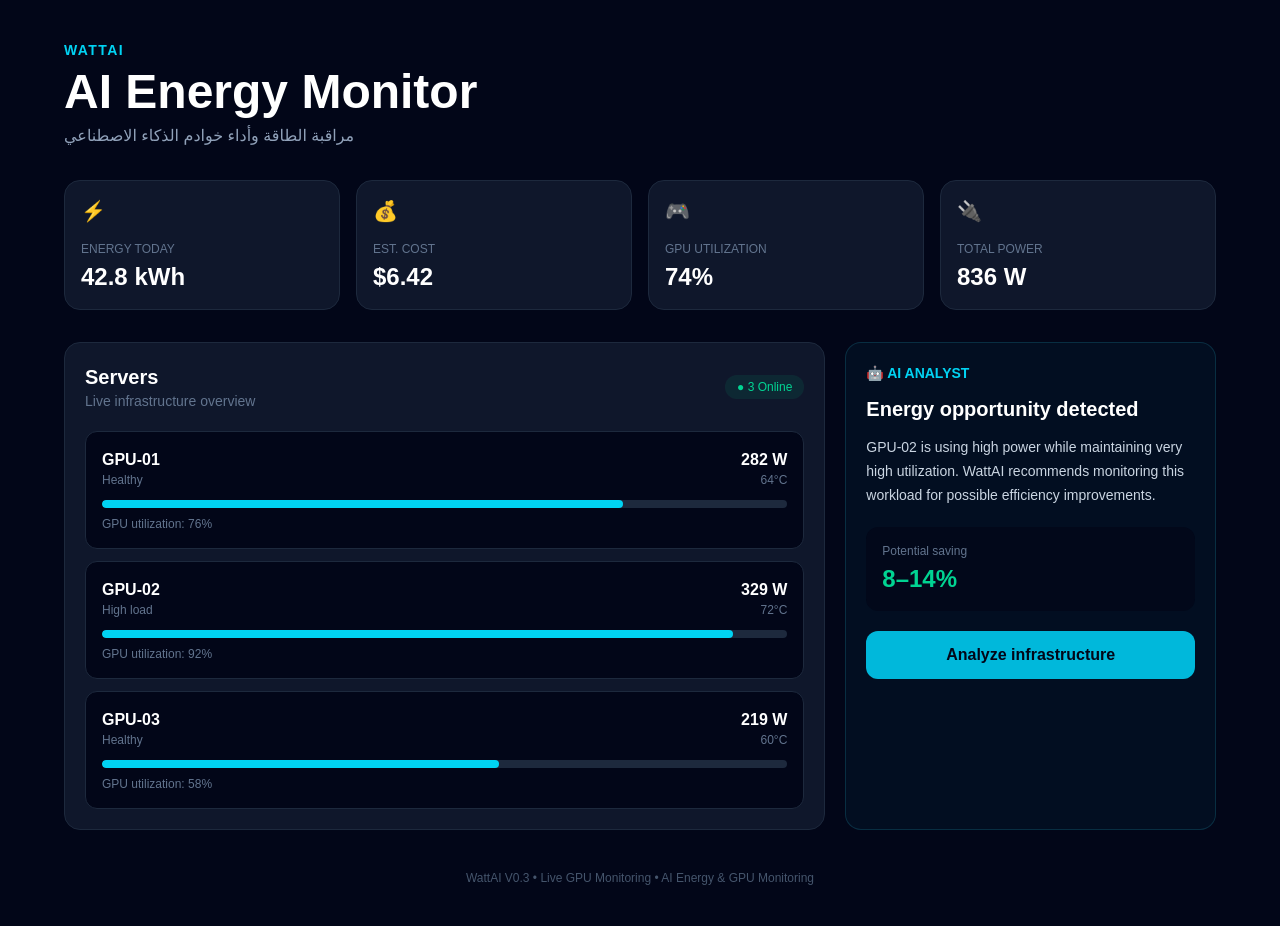
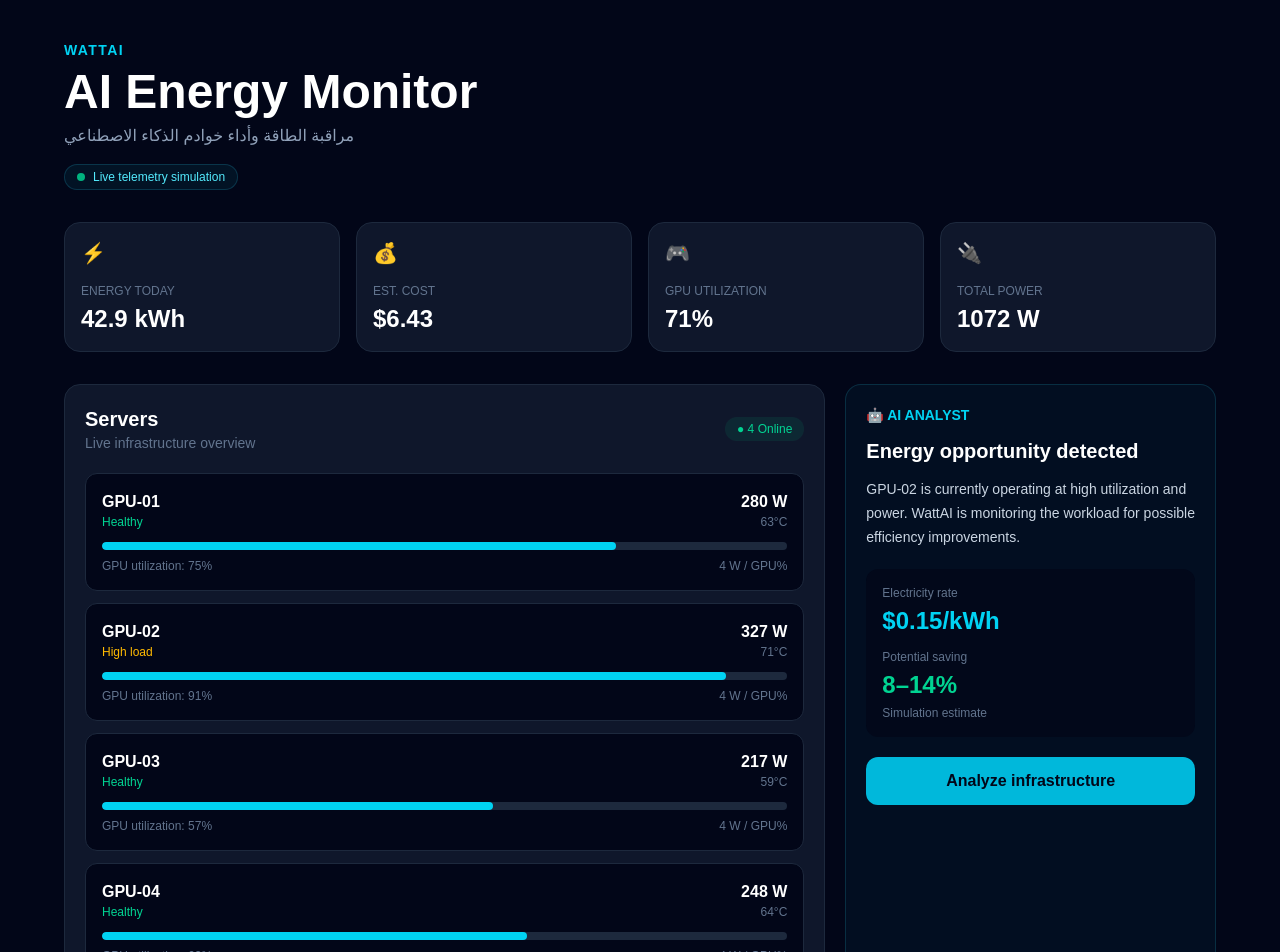
Before and after one commit to ahmedabdalla12455-alt/wattai, a Next.js app: page / in a window 1280 px wide. Shown: the top 952 px of the page. Before the commit the page ends 926 px from the top, so only its background shows below. Built offline with nearby package versions, Linux system fonts and the light colour scheme.

Commit message:
Upgrade dashboard to V0.5 telemetry

```diff
--- a/app/page.tsx
+++ b/app/page.tsx
@@ -1,48 +1,89 @@
 "use client";
 
-import { useEffect, useState } from "react";
+import { useEffect, useMemo, useState } from "react";
 
 const baseServers = [
-  { name: "GPU-01", gpu: 78, power: 286, temp: 64, status: "Healthy" },
-  { name: "GPU-02", gpu: 91, power: 331, temp: 71, status: "High load" },
-  { name: "GPU-03", gpu: 54, power: 219, temp: 58, status: "Healthy" },
+  { name: "GPU-01", gpu: 78, power: 286, temp: 64 },
+  { name: "GPU-02", gpu: 91, power: 331, temp: 71 },
+  { name: "GPU-03", gpu: 54, power: 219, temp: 58 },
+  { name: "GPU-04", gpu: 67, power: 248, temp: 62 },
 ];
+
+const energyRate = 0.15;
 
 export default function Home() {
   const [live, setLive] = useState(0);
-  const servers = baseServers.map((x, i) => ({ ...x, gpu: Math.max(20, Math.min(99, x.gpu + ((live + i * 3) % 9) - 4)), power: x.power + ((live * (i + 2)) % 17) - 8, temp: x.temp + ((live + i) % 5) - 2 }));
-  useEffect(() => { const timer = setInterval(() => setLive(v => v + 1), 2000); return () => clearInterval(timer); }, []);
+
+  useEffect(() => {
+    const timer = setInterval(() => setLive((value) => value + 1), 2000);
+    return () => clearInterval(timer);
+  }, []);
+
+  const servers = useMemo(
+    () =>
+      baseServers.map((server, i) => {
+        const gpu = Math.max(
+          20,
+          Math.min(99, server.gpu + ((live + i * 3) % 11) - 5),
+        );
+        const power = server.power + ((live * (i + 2)) % 21) - 10;
+        const temp = server.temp + ((live + i) % 7) - 3;
+
+        return {
+          ...server,
+          gpu,
+          power,
+          temp,
+          status: temp >= 70 || gpu >= 90 ? "High load" : "Healthy",
+        };
+      }),
+    [live],
+  );
+
+  const totalPower = servers.reduce((sum, server) => sum + server.power, 0);
+  const avgGpu = Math.round(
+    servers.reduce((sum, server) => sum + server.gpu, 0) / servers.length,
+  );
+  const energyToday = 42.8 + live * 0.03;
+  const estimatedCost = energyToday * energyRate;
+
   return (
-    <main className="min-h-screen bg-slate-950 text-white p-5 md:p-10">
+    <main className="min-h-screen bg-slate-950 p-5 text-white md:p-10">
       <div className="mx-auto max-w-6xl">
         <header className="mb-8">
-          <div className="text-sm text-cyan-400 font-semibold tracking-widest">
+          <div className="text-sm font-semibold tracking-widest text-cyan-400">
             WATTAI
           </div>
-          <h1 className="mt-2 text-3xl md:text-5xl font-bold">
+          <h1 className="mt-2 text-3xl font-bold md:text-5xl">
             AI Energy Monitor
           </h1>
           <p className="mt-2 text-slate-400">
             مراقبة الطاقة وأداء خوادم الذكاء الاصطناعي
           </p>
+          <div className="mt-4 inline-flex items-center gap-2 rounded-full border border-cyan-900/60 bg-cyan-950/30 px-3 py-1 text-xs text-cyan-300">
+            <span className="h-2 w-2 animate-pulse rounded-full bg-emerald-400" />
+            Live telemetry simulation
+          </div>
         </header>
 
-        <section className="grid grid-cols-2 lg:grid-cols-4 gap-4 mb-8">
-          <Card title="ENERGY TODAY" value="42.8 kWh" icon="⚡" />
-          <Card title="EST. COST" value="$6.42" icon="💰" />
-          <Card title="GPU UTILIZATION" value="74%" icon="🎮" />
-          <Card title="TOTAL POWER" value="836 W" icon="🔌" />
+        <section className="mb-8 grid grid-cols-2 gap-4 lg:grid-cols-4">
+          <Card title="ENERGY TODAY" value={`${energyToday.toFixed(1)} kWh`} icon="⚡" />
+          <Card title="EST. COST" value={`$${estimatedCost.toFixed(2)}`} icon="💰" />
+          <Card title="GPU UTILIZATION" value={`${avgGpu}%`} icon="🎮" />
+          <Card title="TOTAL POWER" value={`${totalPower} W`} icon="🔌" />
         </section>
 
-        <section className="grid lg:grid-cols-3 gap-5">
-          <div className="lg:col-span-2 rounded-2xl border border-slate-800 bg-slate-900 p-5">
-            <div className="flex justify-between items-center mb-5">
+        <section className="grid gap-5 lg:grid-cols-3">
+          <div className="rounded-2xl border border-slate-800 bg-slate-900 p-5 lg:col-span-2">
+            <div className="mb-5 flex items-center justify-between">
               <div>
                 <h2 className="text-xl font-semibold">Servers</h2>
-                <p className="text-sm text-slate-500">Live infrastructure overview</p>
+                <p className="text-sm text-slate-500">
+                  Live infrastructure overview
+                </p>
               </div>
               <span className="rounded-full bg-emerald-500/10 px-3 py-1 text-xs text-emerald-400">
-                ● 3 Online
+                ● {servers.length} Online
               </span>
             </div>
 
@@ -50,15 +91,22 @@
               {servers.map((server) => (
                 <div
                   key={server.name}
-                  className="rounded-xl bg-slate-950 border border-slate-800 p-4"
+                  className="rounded-xl border border-slate-800 bg-slate-950 p-4"
                 >
-                  <div className="flex justify-between mb-3">
+                  <div className="mb-3 flex justify-between">
                     <div>
                       <div className="font-semibold">{server.name}</div>
-                      <div className="text-xs text-slate-500">
+                      <div
+                        className={
+                          server.status === "High load"
+                            ? "text-xs text-amber-400"
+                            : "text-xs text-emerald-400"
+                        }
+                      >
                         {server.status}
                       </div>
                     </div>
+
                     <div className="text-right">
                       <div className="font-semibold">{server.power} W</div>
                       <div className="text-xs text-slate-500">
@@ -67,15 +115,19 @@
                     </div>
                   </div>
 
-                  <div className="h-2 rounded-full bg-slate-800 overflow-hidden">
+                  <div className="h-2 overflow-hidden rounded-full bg-slate-800">
                     <div
-                      className="h-full rounded-full bg-cyan-400"
+                      className="h-full rounded-full bg-cyan-400 transition-all duration-500"
                       style={{ width: `${server.gpu}%` }}
                     />
                   </div>
 
-                  <div className="mt-2 text-xs text-slate-500">
-                    GPU utilization: {server.gpu}%
+                  <div className="mt-2 flex justify-between text-xs text-slate-500">
+                    <span>GPU utilization: {server.gpu}%</span>
+                    <span>
+                      {Math.round(server.power / Math.max(server.gpu, 1))} W /
+                      GPU%
+                    </span>
                   </div>
                 </div>
               ))}
@@ -83,7 +135,7 @@
           </div>
 
           <div className="rounded-2xl border border-cyan-900/50 bg-cyan-950/20 p-5">
-            <div className="text-cyan-400 text-sm font-semibold">
+            <div className="text-sm font-semibold text-cyan-400">
               🤖 AI ANALYST
             </div>
 
@@ -92,26 +144,39 @@
             </h2>
 
             <p className="mt-3 text-sm leading-6 text-slate-300">
-              GPU-02 is using high power while maintaining very high
-              utilization. WattAI recommends monitoring this workload for
-              possible efficiency improvements.
+              GPU-02 is currently operating at high utilization and power.
+              WattAI is monitoring the workload for possible efficiency
+              improvements.
             </p>
 
             <div className="mt-5 rounded-xl bg-slate-950/70 p-4">
-              <div className="text-xs text-slate-500">Potential saving</div>
+              <div className="text-xs text-slate-500">
+                Electricity rate
+              </div>
+              <div className="mt-1 text-2xl font-bold text-cyan-400">
+                $0.15/kWh
+              </div>
+
+              <div className="mt-3 text-xs text-slate-500">
+                Potential saving
+              </div>
               <div className="mt-1 text-2xl font-bold text-emerald-400">
                 8–14%
               </div>
+
+              <div className="mt-1 text-xs text-slate-500">
+                Simulation estimate
+              </div>
             </div>
 
-            <button className="mt-5 w-full rounded-xl bg-cyan-500 py-3 font-semibold text-slate-950">
+            <button className="mt-5 w-full rounded-xl bg-cyan-500 py-3 font-semibold text-slate-950 transition hover:bg-cyan-400">
               Analyze infrastructure
             </button>
           </div>
         </section>
 
         <footer className="mt-10 text-center text-xs text-slate-600">
-          WattAI V0.3 • Live GPU Monitoring • AI Energy & GPU Monitoring
+          WattAI V0.5 • Live Telemetry Simulation • AI Energy & GPU Monitoring
         </footer>
       </div>
     </main>
@@ -131,7 +196,7 @@
     <div className="rounded-2xl border border-slate-800 bg-slate-900 p-4">
       <div className="text-xl">{icon}</div>
       <div className="mt-4 text-xs text-slate-500">{title}</div>
-      <div className="mt-1 text-xl md:text-2xl font-bold">{value}</div>
+      <div className="mt-1 text-xl font-bold md:text-2xl">{value}</div>
     </div>
   );
 }
```
